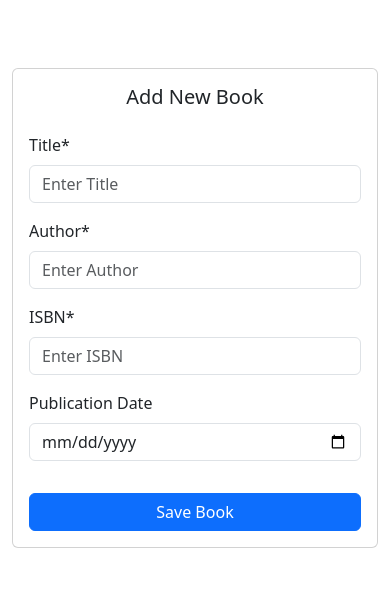
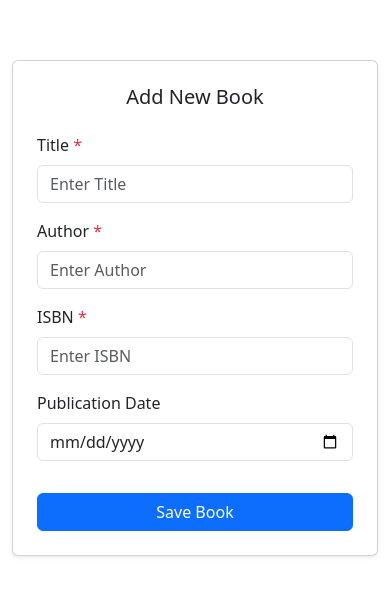
Before and after one commit to sandaru-sdm/book-management-system-frontend, a React (Vite) app: page /add-book in a window 390 px wide. Shown: the part 114-710 px from the top of the page. Built offline with nearby package versions, Linux system fonts and the light colour scheme.

Commit message:
make some changes

```diff
--- a/src/pages/SaveBook.jsx
+++ b/src/pages/SaveBook.jsx
@@ -1,124 +1,49 @@
-import axios from 'axios';
-import React, { useState } from 'react';
-import { toast } from 'react-hot-toast';
+import React from 'react';
 import { useNavigate } from 'react-router-dom';
+import FormInput from '../components/FormInput';
+import { useBookForm } from '../hooks/useBookForm';
 
 function SaveBook() {
-    const [title, setTitle] = useState('');
-    const [author, setAuthor] = useState('');
-    const [isbn, setIsbn] = useState('');
-    const [publicationDate, setPublicationDate] = useState('');
-    const [isLoading, setIsLoading] = useState(false);
     const navigate = useNavigate();
-
-    const clearFields = () => {
-        setTitle('');
-        setAuthor('');
-        setIsbn('');
-        setPublicationDate('');
-    };
-
-    const validateForm = () => {
-        if (!title.trim() || !author.trim() || !isbn.trim()) {
-            toast.error("Please fill all required fields");
-            return false;
-        }
-        return true;
-    };
-
-    const submitForm = async (e) => {
-        e.preventDefault();
-        if (!validateForm()) return;
-
-        setIsLoading(true);
-        const bookData = { title: title.trim(), author: author.trim(), isbn: isbn.trim(), publicationDate };
-
-        try {
-            const response = await axios.post(`http://localhost:8080/api/v1/books`, bookData);
-            toast.success(response?.data?.message || "Book saved successfully");
-            clearFields();
-            navigate('/'); // Redirect to home page after successful save
-        } catch (error) {
-            handleError(error);
-        } finally {
-            setIsLoading(false);
-        }
-    };
-
-    const handleError = (error) => {
-        if (error.response) {
-            const { status, data } = error.response;
-            const errorMessage = data?.message || getDefaultErrorMessage(status);
-            toast.error(errorMessage);
-        } else if (error.request) {
-            toast.error("Network error. Please check your connection.");
-        } else {
-            toast.error("An unexpected error occurred.");
-        }
-    };
-
-    const getDefaultErrorMessage = (status) => {
-        const errorMessages = {
-            400: "Invalid book data provided",
-            404: "API endpoint not found",
-            409: "Book with this ISBN already exists",
-            500: "Internal server error"
-        };
-        return errorMessages[status] || `Unexpected error (${status})`;
-    };
+    const { formData, isLoading, handleChange, handleSubmit } = useBookForm(navigate);
 
     return (
         <div className='container d-flex justify-content-center align-items-center min-vh-100'>
-            <div className='card col-md-6'>
-                <div className='card-body'>
+            <div className='card col-md-6 shadow-sm'>
+                <div className='card-body p-4'>
                     <h2 className='text-center card-title mb-4'>Add New Book</h2>
-                    <form onSubmit={submitForm} className='row g-3'>
-                        <div className='col-md-12'>
-                            <label className='form-label' htmlFor='title'>Title*</label>
-                            <input
-                                type="text"
-                                id='title'
-                                className='form-control'
-                                placeholder='Enter Title'
-                                value={title}
-                                onChange={(e) => setTitle(e.target.value)}
+                    <form onSubmit={handleSubmit} className='row g-3'>
+                        <FormInput
+                            id="title"
+                            label="Title"
+                            value={formData.title}
+                            onChange={handleChange}
                             required
+                            placeholder="Enter Title"
                         />
-                        </div>
-                        <div className='col-md-12'>
-                            <label className='form-label' htmlFor='author'>Author*</label>
-                            <input
-                                type="text"
-                                id='author'
-                                className='form-control'
-                                placeholder='Enter Author'
-                                value={author}
-                                onChange={(e) => setAuthor(e.target.value)}
+                        <FormInput
+                            id="author"
+                            label="Author"
+                            value={formData.author}
+                            onChange={handleChange}
                             required
+                            placeholder="Enter Author"
                         />
-                        </div>
-                        <div className='col-md-12'>
-                            <label className='form-label' htmlFor='isbn'>ISBN*</label>
-                            <input
-                                type="text"
-                                id='isbn'
-                                className='form-control'
-                                placeholder='Enter ISBN'
-                                value={isbn}
-                                onChange={(e) => setIsbn(e.target.value)}
+                        <FormInput
+                            id="isbn"
+                            label="ISBN"
+                            value={formData.isbn}
+                            onChange={handleChange}
                             required
+                            placeholder="Enter ISBN"
                         />
-                        </div>
-                        <div className='col-md-12'>
-                            <label className='form-label' htmlFor='publicationDate'>Publication Date</label>
-                            <input
+                        <FormInput
+                            id="publicationDate"
+                            label="Publication Date"
                             type="date"
-                                id='publicationDate'
-                                className='form-control'
-                                value={publicationDate}
-                                onChange={(e) => setPublicationDate(e.target.value)}
+                            value={formData.publicationDate}
+                            onChange={handleChange}
                         />
-                        </div>
                         <div className='col-md-12'>
                             <button
                                 type="submit"
```
Lines whose indentation alone changed are shown as unchanged.
